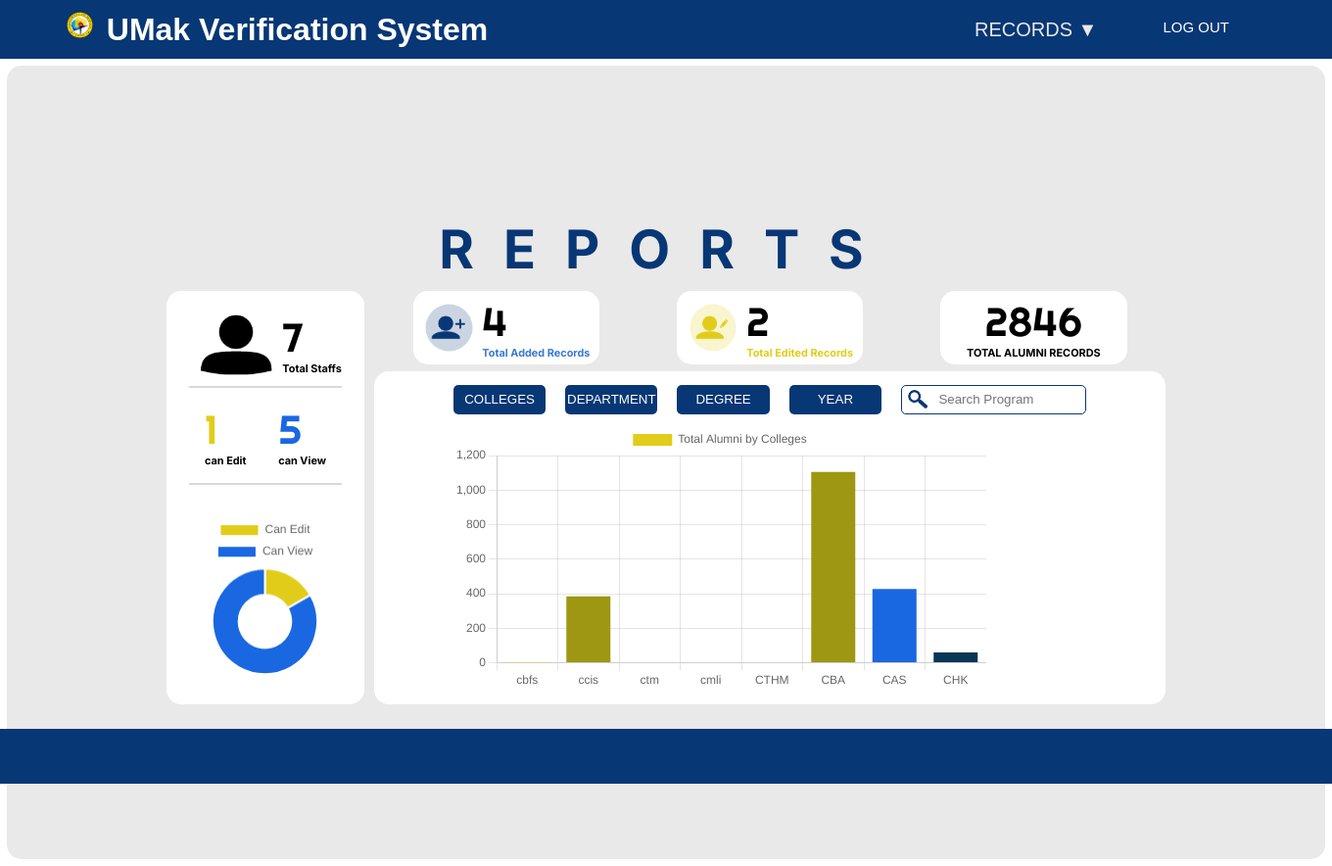
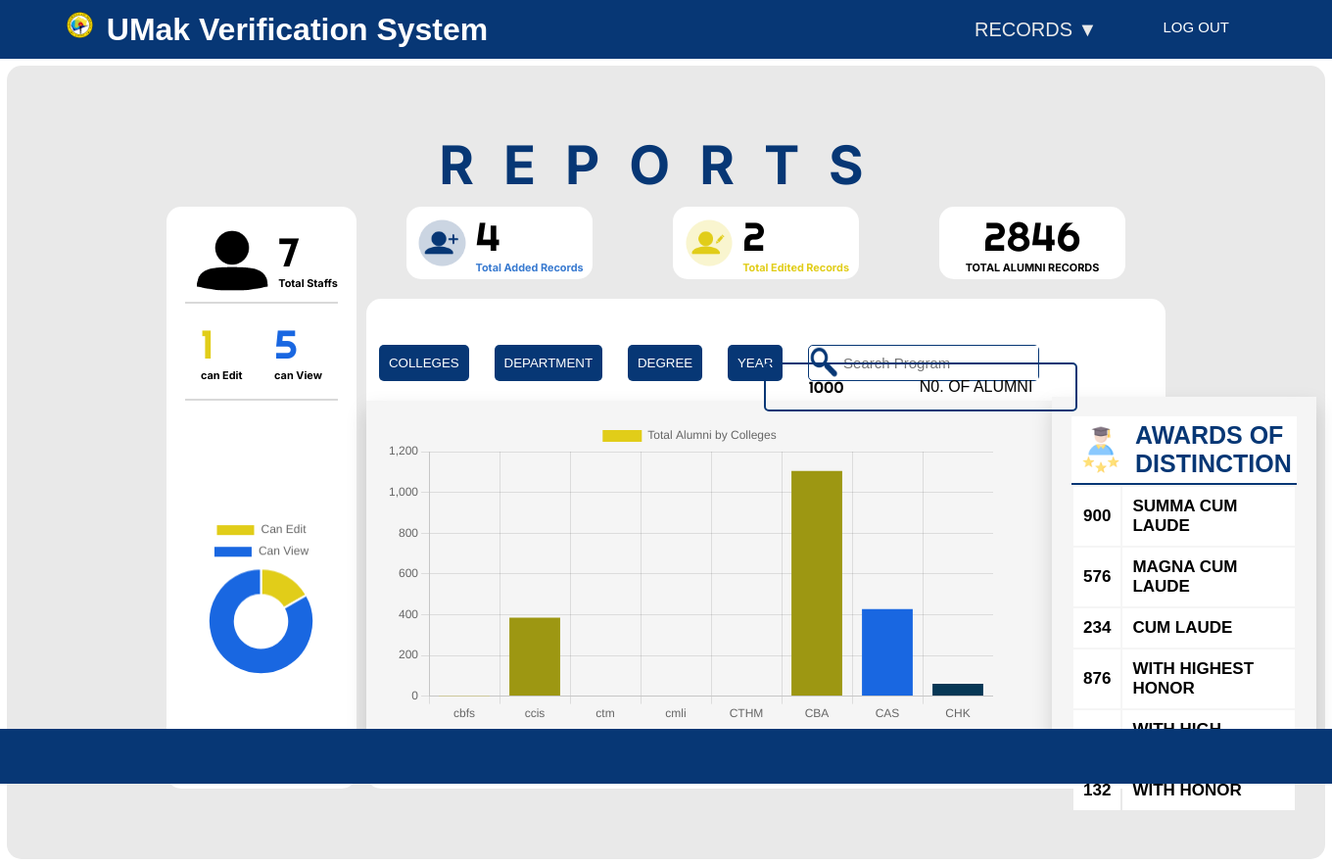
Before and after one commit to AnthonyCasaul/Umak_Verification, a PHP site: page /dashboard.php in a window 1360 px wide. Shown: the whole page at 98% size. Run offline with PHP 8.4, Linux system fonts and the light colour scheme; data comes from the database, SQL or seed files in the repository; both versions use the stored data as it was after the commit; some web fonts are replaced.

Commit message:
Dashboard

```diff
--- a/VerificationSystem/css/dashboard.css
+++ b/VerificationSystem/dashboard.css
@@ -240,94 +240,122 @@ h1 {
   justify-content: center;
   align-items: center;
 }
+
 .bot-div {
   background-color: white;
   border-radius: 15px;
-  margin-top: 0.5vw;
-  width: 100%;
-  height: 25vw;
+  margin-top: 20px;
+  height: 500px;
   display: flex;
+  /* justify-content: space-around; */
+  align-items: center;
+}
+.separator {
+  height: 480px;
+  width: 800px;
+  display: flex;
+  flex-direction: column;
   justify-content: center;
   align-items: center;
-  flex-direction: column;
-  gap: 10px;
-}
-.btnDiv{
-  width: 80%;
-  display: flex;
-  justify-content: center;
   gap: 20px;
 }
+.btnDiv {
+  width: 700px;
+  display: flex;
+  justify-content: space-around;
+}
 .btn{
-  width: 100px;
-  height: 30px;
+  background-color: #073775;
+  padding: 10px;
   color: white;
-  background-color: #073775;
   border-radius: 5px;
   border: none;
 }
-.btn:hover{
-  cursor: pointer;
+.barPlaceholder {
+  padding: 20px;
+  height: 350px;
+  width: 700px;
+  background-color: rgb(245, 245, 245);
+  box-shadow: 0px 10px 20px rgba(0, 0, 0, 0.15);
 }
 .searchProg{
-  width: 200px;
-  height: 30px;
-  display: flex;
-  align-items: center;
-  gap: 10px;
   border: 1px solid #073775;
   border-radius: 5px;
-  padding: 0 5px;
-  overflow: hidden;
+  display: flex;
+  justify-content: center;
 }
-.searchProg .searchImg{
-  width: auto;
-  height: 80%;
+.searchProg .searchImg {
+  width: 30px;
 }
 .searchProg input{
   border: none;
-  height: 80%;
+  height: 35px;
+  font-size: 15px;
+  padding-left: 5px;
   outline: none;
 }
 #searchResults{
   position: absolute;
   top: 370px;
   right: 260px;
-  height: 100px;
-  width: 200px;
-  border: 3px solid #073775;
+  height: 50px;
+  width: 320px;
+  border: 2px solid #073775;
   padding: 0 10px;
-  border-radius: 10px;
+  border-radius: 5px;
   display: flex;
-  flex-direction: column;
+  align-items: center;
+  justify-content: space-around;
+  gap: 10px;
   animation: fadeIn 0.5s forwards;
+}
+.aNum{
+  font-family: "Righteous";
 }
 @keyframes fadeIn {
   from {
     opacity: 0;
-    transform: translateY(-20px);
+    transform: translateX(-20px);
   }
   to {
     opacity: 1;
-    transform: translateY(0);
+    transform: translateX(0);
   }
 }
-#searchResults h3{
-  text-align: center;
-  padding-top: 5px;
+.awardees {
+  padding: 20px;
+  height: 350px;
+  width: 320px;
+  margin-top: 50px;
+  display: flex;
+  flex-direction: column;
+  background-color: rgb(245, 245, 245);
+  box-shadow: 0px 10px 20px rgba(0, 0, 0, 0.15);
 }
-#searchResults p{
-  font-size: 40px;
-  font-weight: 900;
-  text-align: center;
-  border-bottom: 2px solid #387ad0;
+.labelTop {
+  display: flex;
+  align-items: center;
+  justify-content: center;
+  border-bottom: 2px solid #073775;
+  gap: 10px;
+  background-color: white;
+  padding: 5px;
 }
-/* GRAPH DIV */
-.barPlaceholder {
-  display: flex;
-  align-self: center;
-  height: 80%;
-  width: 80%;
+img.icon {
+  width: 50px;
+  height: 50px;
+}
+.labelTop span {
+  font-size: 25px;
+  font-weight: 700;
+  color: #073775;
+}
+td{
+  padding: 10px;
+  font-size: 17px;
+  margin-top: 15px;
+  font-weight: 700;
+  background-color: white;
 }
 footer {
   position: fixed;
@@ -343,8 +371,8 @@ footer {
   .bot-div {
     height: 300px;
   }
-  .btn{
-    width:71px;
+  .btn {
+    width: 71px;
     height: 20px;
     font-size: 12px;
   }
--- a/VerificationSystem/dashboard.php
+++ b/VerificationSystem/dashboard.php
@@ -76,7 +76,7 @@ for ($x = 0;$x < count($deptvalue);$x++){
     <meta charset="UTF-8" />
     <meta http-equiv="X-UA-Compatible" content="IE=edge" />
     <meta name="viewport" content="width=device-width, initial-scale=1.0" />
-    <link rel="stylesheet" href="css/dashboard.css" />
+    <link rel="stylesheet" href="dashboard.css" />
     <link rel="icon" href="img/UMakLogo.png" />
      <!-- FUNCTIONS FOR BUTTONS TO DISPLAY -->
     <script src="js/displayGraph.js"> </script>
@@ -229,19 +229,22 @@ for ($x = 0;$x < count($deptvalue);$x++){
 
           <!-- CALLER -->
           <div class="bot-div barContainer">
+            <div class="separator">
               <div class="btnDiv">
                 <button class="btn btnDept" id="colBtn" onclick="showCol()">COLLEGES</button>
                 <button class="btn btnDept" id="deptBtn" onclick="showDept()">DEPARTMENT</button>
                 <button class="btn btnDeg" id="degBtn" onclick="showDeg()">DEGREE</button>
                 <button class="btn btnYear" id="yrBtn" onclick="showYr()">YEAR</button>
+
                 <div class="searchProg">
                   <img src="img/searchIcon.png" alt="" class="searchImg">
                   <input type="text" placeholder="Search Program" oninput="showResults()">
                 </div>
               </div>
-            <div id="searchResults" style="display: none;">
-              <p>1000</p>
-              <h3>N0. OF ALUMNI</h3>
+
+              <div id="searchResults" >
+                <span class="aNum">1000</span>
+                <span>N0. OF ALUMNI</span>
               </div>
 
             <!-- DISPLAY -->
@@ -251,6 +254,39 @@ for ($x = 0;$x < count($deptvalue);$x++){
                 <canvas id="degGraph" class="graph" style="display:none"></canvas>
                 <canvas id="yrGraph" class="graph" style="display:none"></canvas>
                 <canvas id="progGraph" class="graph" style="display:none"></canvas>
+              </div>
+            </div>
+            <div class="awardees">
+              <div class="labelTop">
+                <img src="img/cum-laude.png" alt="" class="icon">
+                <span>AWARDS OF <br> DISTINCTION</span>
+              </div>
+              <table>
+                <tr>
+                  <td>900</td>
+                  <td>SUMMA CUM LAUDE</td>
+                </tr>
+                <tr>
+                  <td>576</td>
+                  <td>MAGNA CUM LAUDE</td>
+                </tr>
+                <tr>
+                  <td>234</td>
+                  <td> CUM LAUDE</td>
+                </tr>
+                <tr>
+                  <td>876</td>
+                  <td>WITH HIGHEST HONOR</td>
+                </tr>
+                <tr>
+                  <td>242</td>
+                  <td>WITH HIGH HONOR</td>
+                </tr>
+                <tr>
+                  <td>132</td>
+                  <td>WITH HONOR</td>
+                </tr>
+              </table>
             </div>
 
           </div>
--- a/VerificationSystem/editStudentInfoRev.css
+++ b/VerificationSystem/editStudentInfoRev.css
@@ -220,7 +220,6 @@ h1 {
   color: #545454;
   font-size: 30px;
   font-weight: 600;
-  text-decoration: underline;
 }
 .persoInfo2 {
   flex-grow: 6;
@@ -255,7 +254,7 @@ b {
   background-color: #073775;
   color: white;
   padding: 6px 15px;
-  border-radius: 25px;
+  border-radius: 15px;
   font-size: 1vw;
   border: none;
   cursor: pointer;
@@ -287,7 +286,7 @@ input[type="submit"] {
   width: 7vh;
   height: 3.5vh;
   color: white;
-  border-radius: 15px;
+  border-radius: 5px;
   transition: all 0.3s ease-out;
   font-size: 1vw;
   border: none;
--- a/VerificationSystem/studentinfoRev.css
+++ b/VerificationSystem/studentinfoRev.css
@@ -222,7 +222,6 @@ h1 {
   color: #545454;
   font-size: 30px;
   font-weight: 600;
-  text-decoration: underline;
 }
 .persoInfo2 {
   flex-grow: 6;
@@ -256,7 +255,7 @@ b {
   background-color: #073775;
   color: white;
   padding: 6px 15px;
-  border-radius: 25px;
+  border-radius: 5px;
   font-size: 1vw;
   border: none;
   cursor: pointer;
--- a/VerificationSystem/studentinfoRev.php
+++ b/VerificationSystem/studentinfoRev.php
@@ -131,7 +131,7 @@ if(mysqli_num_rows($select) > 0){
 
             <div class="persoInfo2">
 
-            <section class="studNumber">
+            <section class="studNumber unLine">
                 <?php echo $student_id?>
             </section>
               <section class="label bdate unLine">
```
Also changed, not shown: VerificationSystem/addRecord.php (+13 -3 lines), VerificationSystem/css/addRecord.css (renamed from VerificationSystem/addRecord.css, +16 -10 lines), VerificationSystem/img/cum-laude.png (added), VerificationSystem/verification_system-7.sql (added). Lines whose indentation alone changed are shown as unchanged.
